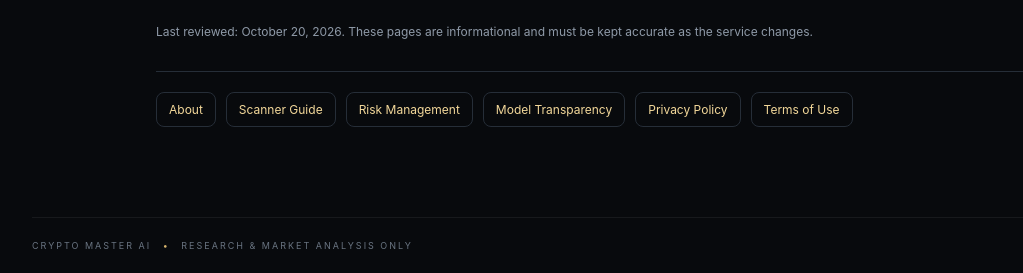
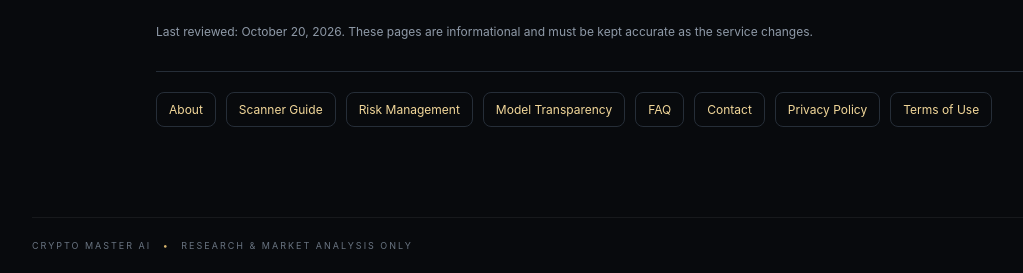
Before and after one commit to dewanialaroos-cell/CRYPTO-MASTER-AI, a Flask app: page /faq in a window 1280 px wide. Shown: the part 1443-1716 px from the top of the page, without its empty margins (34-1057 px from the left). Run offline with Flask 3, Linux system fonts and the light colour scheme; some libraries are stand-ins or nearby versions.

Commit message:
Add FAQ and contact links across info pages

```diff
--- a/templates/info.html
+++ b/templates/info.html
@@ -26,7 +26,7 @@
       {% endfor %}
       <p class="info-note">Last reviewed: October 20, 2026. These pages are informational and must be kept accurate as the service changes.</p>
       <nav class="info-nav" aria-label="Website information">
-        <a href="/about">About</a><a href="/scanner-guide">Scanner Guide</a><a href="/risk-management">Risk Management</a><a href="/model-transparency">Model Transparency</a><a href="/privacy">Privacy Policy</a><a href="/terms">Terms of Use</a>
+        <a href="/about">About</a><a href="/scanner-guide">Scanner Guide</a><a href="/risk-management">Risk Management</a><a href="/model-transparency">Model Transparency</a><a href="/faq">FAQ</a><a href="/contact">Contact</a><a href="/privacy">Privacy Policy</a><a href="/terms">Terms of Use</a>
       </nav>
     </article>
     <footer>CRYPTO MASTER AI <span>•</span> RESEARCH & MARKET ANALYSIS ONLY</footer>
```
